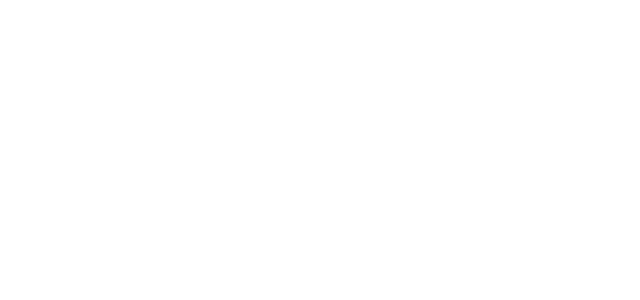
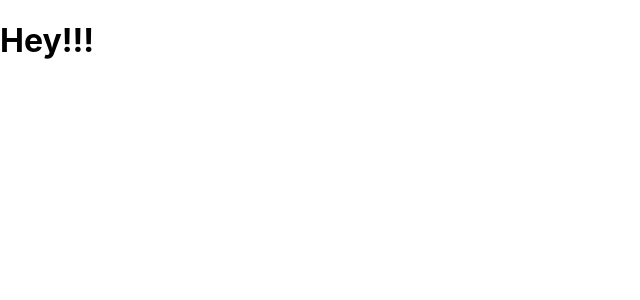
Before and after one commit to malvika93/weather-app-react, a React (Create React App) app: page / in a window 1280 px wide. Shown: the top 300 px of the page, without its empty margins (0-640 px from the left). Built offline with nearby package versions, Linux system fonts and the light colour scheme.

Commit message:
Added Dummy message Hey

```diff
--- a/src/App.js
+++ b/src/App.js
@@ -3,7 +3,7 @@ import React from 'react'
 function App() {
   return (
     <div className="App">
-
+      <h1>Hey!!!</h1>
     </div>
   );
 }
```
